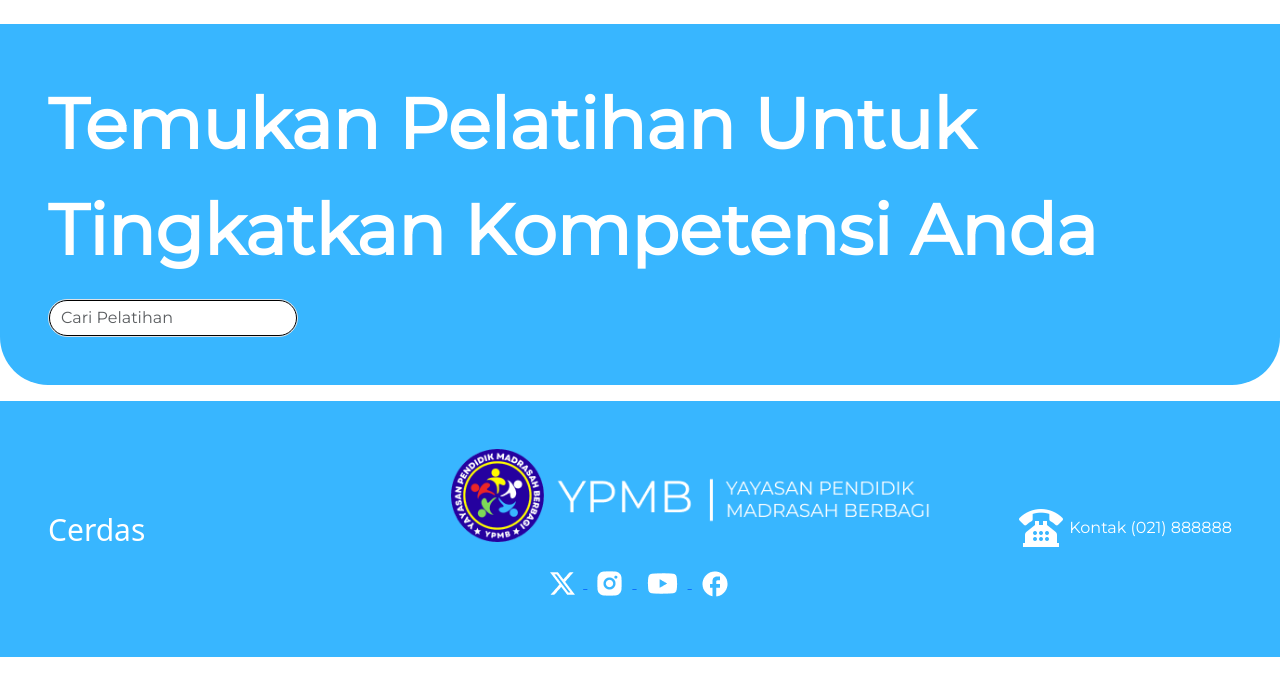
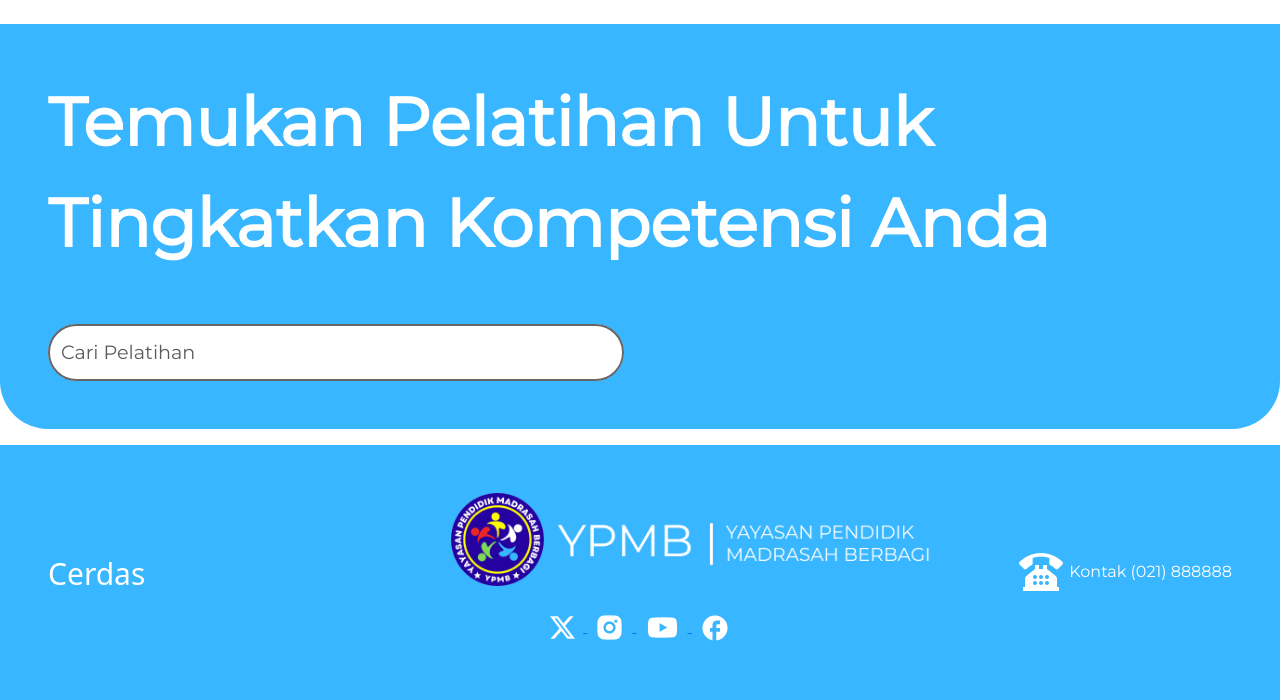
Before and after one commit to hafidzf25/ypmb, a Laravel app: page /pelatihan in a window 1280 px wide. Shown: the part 71-771 px from the top of the page. Run offline with Laravel 10, Linux system fonts and the light colour scheme; some web fonts are replaced.

Commit message:
pelatihan update

```diff
--- a/resources/views/pelatihan.blade.php
+++ b/resources/views/pelatihan.blade.php
@@ -2,7 +2,7 @@
 
 @section('content')
     <div class="container-fluid judul-radius">
-        <p style="font-size: 4.4em;">Temukan Pelatihan Untuk Tingkatkan Kompetensi Anda</p>
-        <input style="outline: 0.001em solid black;" class="form-control me-4 custom-rounded search-custom-width" type="search" placeholder="Cari Pelatihan" aria-label="Search">
+        <p style="font-size: 4.2em;">Temukan Pelatihan Untuk Tingkatkan Kompetensi Anda</p>
+        <input style="outline: 2px solid #666666; width: 30em; height:3em; margin-top:50px; font-size:1.2em;" class="form-control me-4 custom-rounded search-custom-width" type="search" placeholder="Cari Pelatihan" aria-label="Search">
     </div>
 @endsection
```
